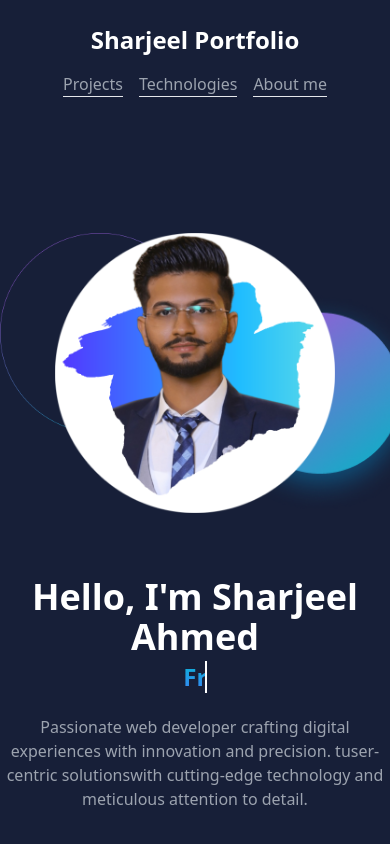
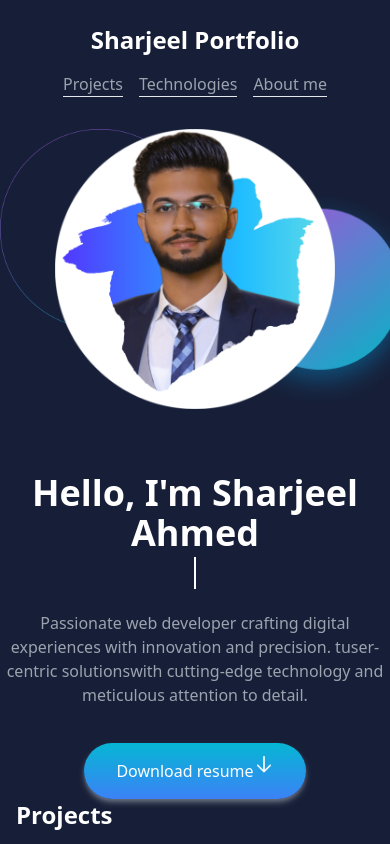
Before and after one commit to TauseefHaider/Tauseef_Portfolio, a React (Vite) app: page / in a window 390 px wide. Shown: the top 844 px of the page. Built offline with nearby package versions, Linux system fonts and the light colour scheme.

Commit message:
main section responsivnes

```diff
--- a/src/App.jsx
+++ b/src/App.jsx
@@ -77,10 +77,10 @@ function App() {
           </div>
         </div>
       </header>
-      <main className="relative mt-28">
+      <main className="relative mt-2 md:mt-28">
         {/* Intro/Banner section */}
         <section>
-          <div className="container m-auto md:pt-12 pb-12 sm:pt-20 flex flex-col sm:flex-row gap-16 text-center sm:text-left">
+          <div className="container m-auto md:pt-12 md:pb-12 sm:pt-20 flex flex-col sm:flex-row gap-16 text-center sm:text-left">
             <div
               className="order-2 md:order-1"
               data-aos-delay="150"
```
